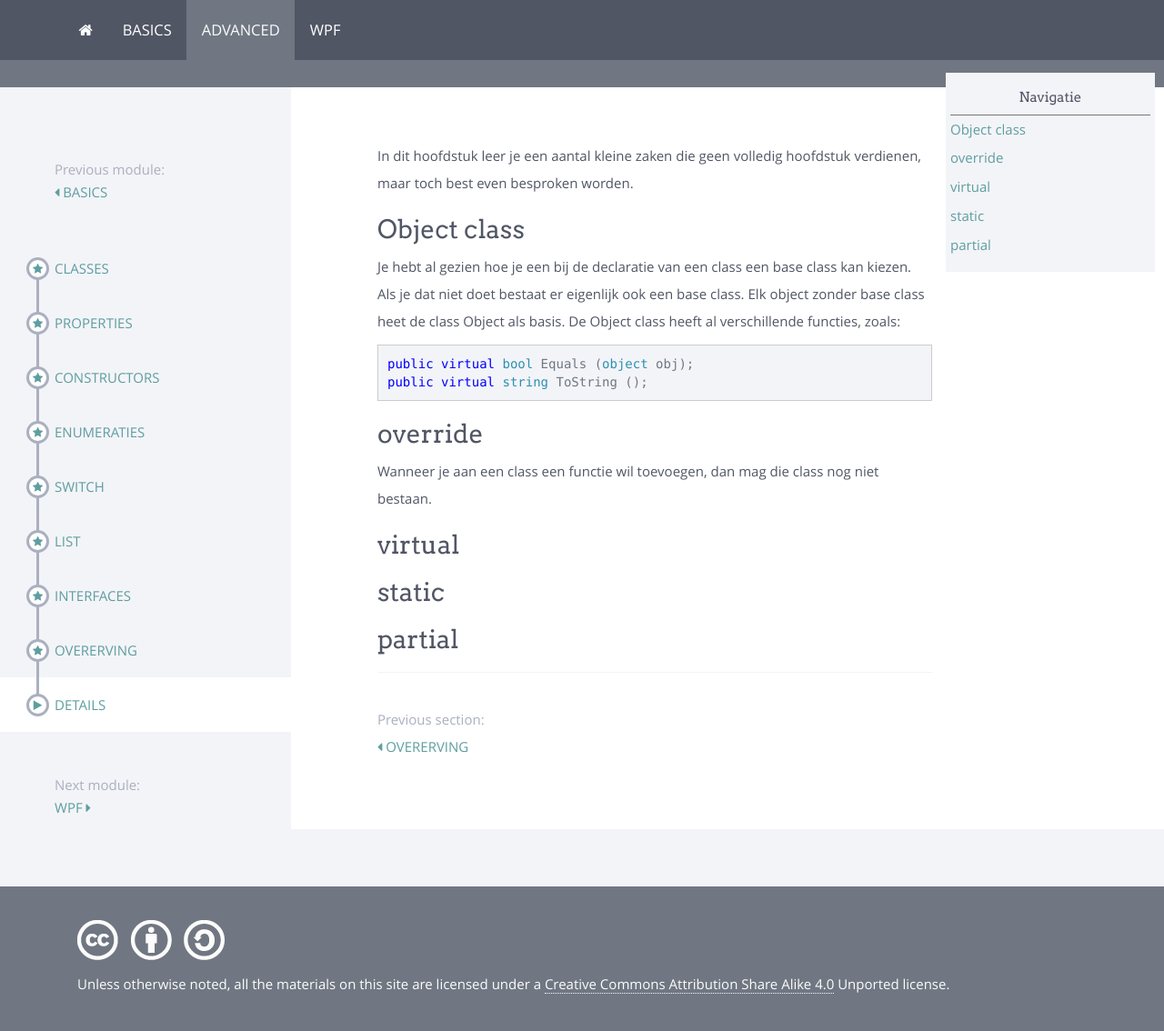
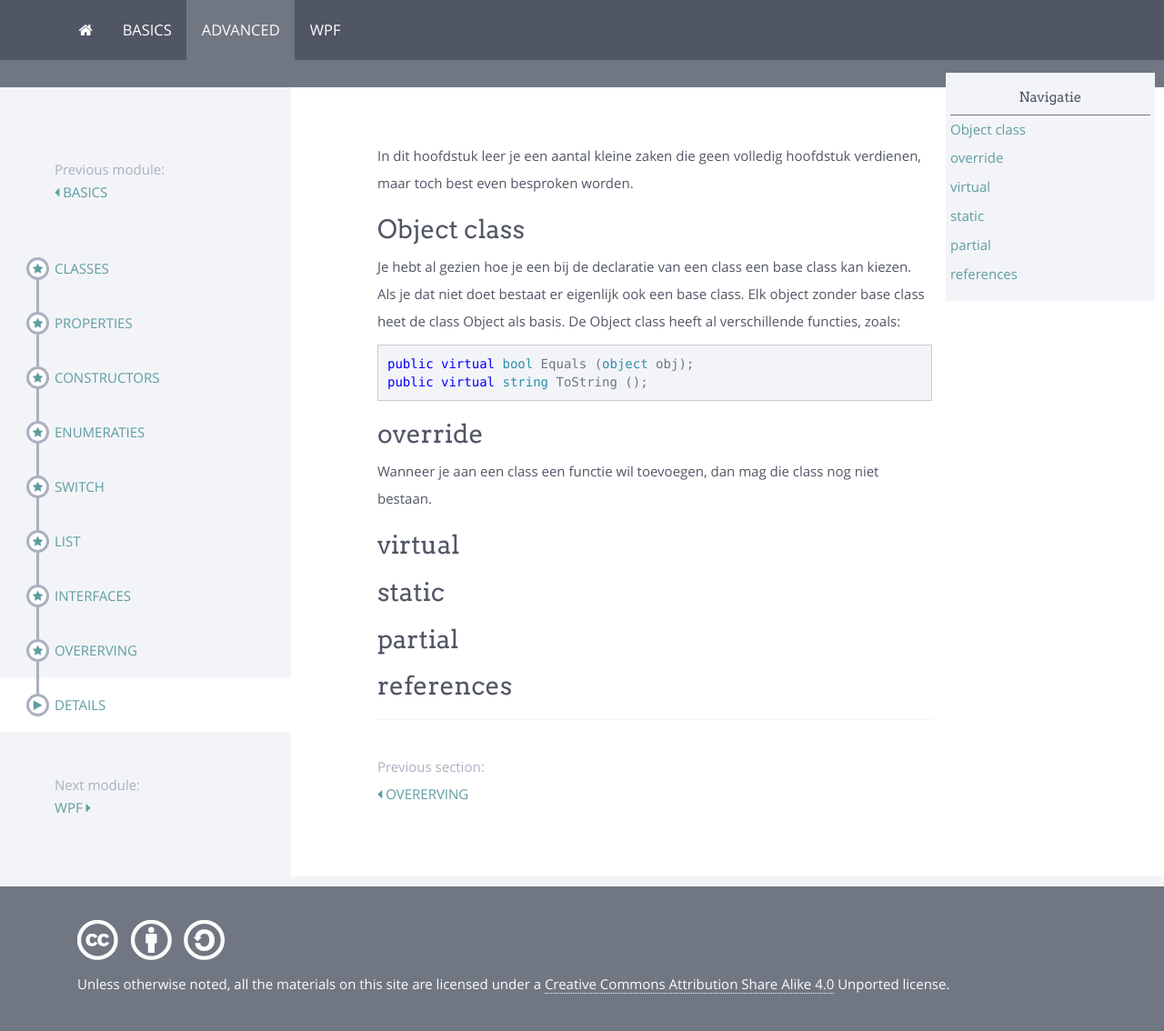
Before and after one commit to sma-it/sma-it.github.io, a Jekyll site: the page built from modules/advanced/_posts/2000-06-01-Details.md, in a window 1280 px wide. Shown: the whole page at 91% size. Built offline with Jekyll 4.4.1, drawn with Linux system fonts in a browser that asks for light colours; nearby versions of some CDN libraries.

Commit message:
Update 2000-06-01-Details.md

```diff
--- a/modules/advanced/_posts/2000-06-01-Details.md
+++ b/modules/advanced/_posts/2000-06-01-Details.md
@@ -21,3 +21,5 @@ Wanneer je aan een class een functie wil toevoegen, dan mag die class nog niet b
 # static
 
 # partial
+
+# references
```
